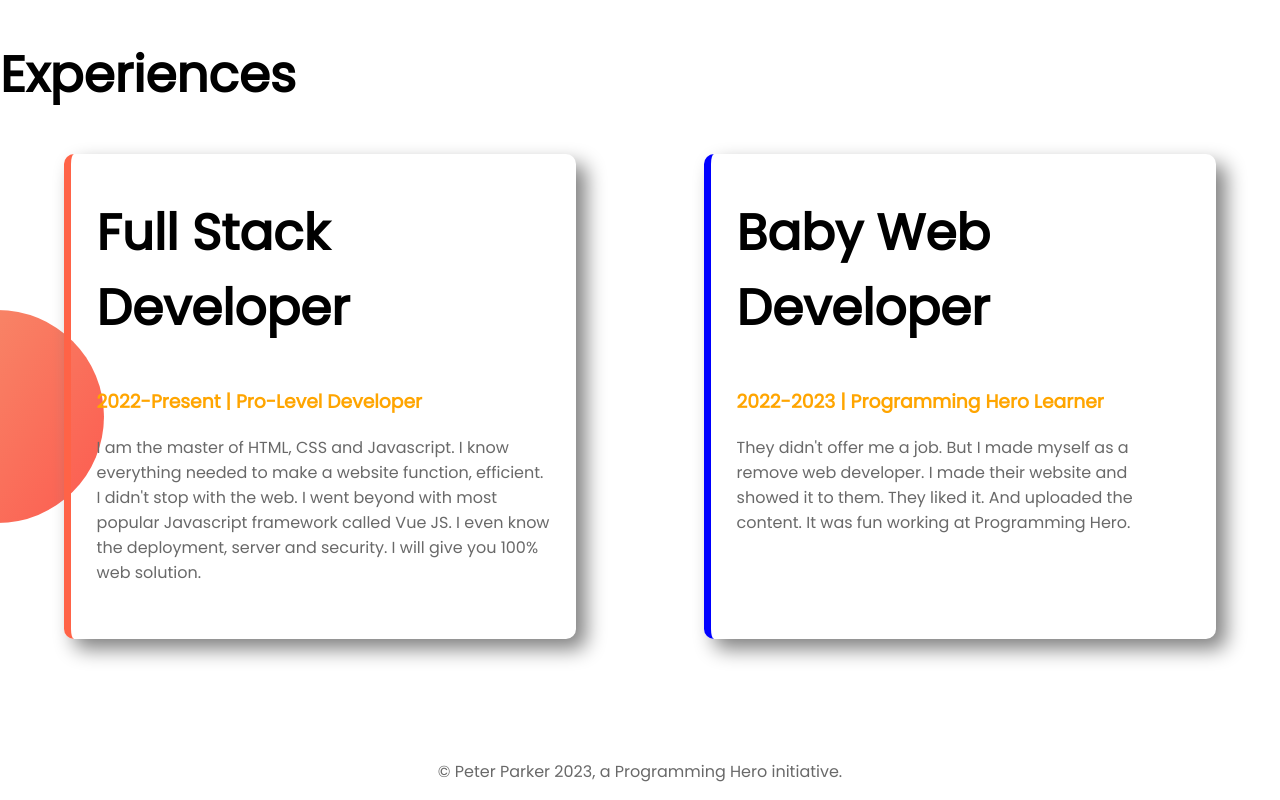
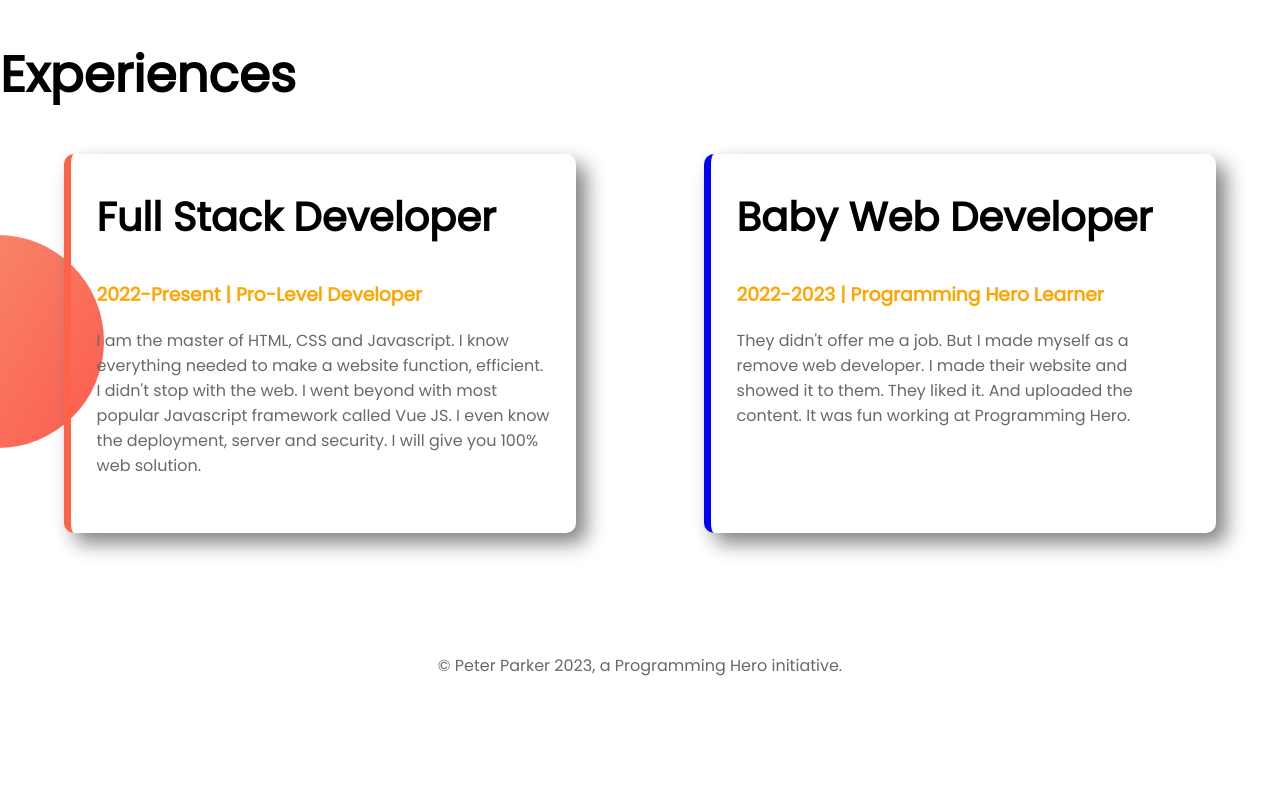
Before and after one commit to SazedulWaheed/developer-portfolio, a plain HTML site: page index.html in a window 1280 px wide. Shown: the part 1092-1892 px from the top of the page. After the commit the page ends 1786 px from the top, so only its background shows below. Drawn offline with Linux system fonts and the light colour scheme.

Commit message:
color done

```diff
--- a/index.html
+++ b/index.html
@@ -63,7 +63,7 @@
       <h1>Experiences</h1>
       <div class="flexible-container expereince-width">
         <div id="full-stack" class="experience-item">
-          <h1>Full Stack Developer</h1>
+          <h2>Full Stack Developer</h2>
           <h3 class="header-color">2022-Present | Pro-Level Developer</h3>
           <p>
             I am the master of HTML, CSS and Javascript. I know everything
@@ -74,7 +74,7 @@
           </p>
         </div>
         <div id="baby-web-developer" class="experience-item">
-          <h1>Baby Web Developer</h1>
+          <h2>Baby Web Developer</h2>
           <h3 class="header-color">2022-2023 | Programming Hero Learner</h3>
           <p>
             They didn't offer me a job. But I made myself as a remove web
--- a/style.css
+++ b/style.css
@@ -5,6 +5,9 @@ body{
 }
 h1{
     font-size: 50px;
+}
+h2{
+    font-size: 40px;
 }
 .header-color{
     color: orange;
```
